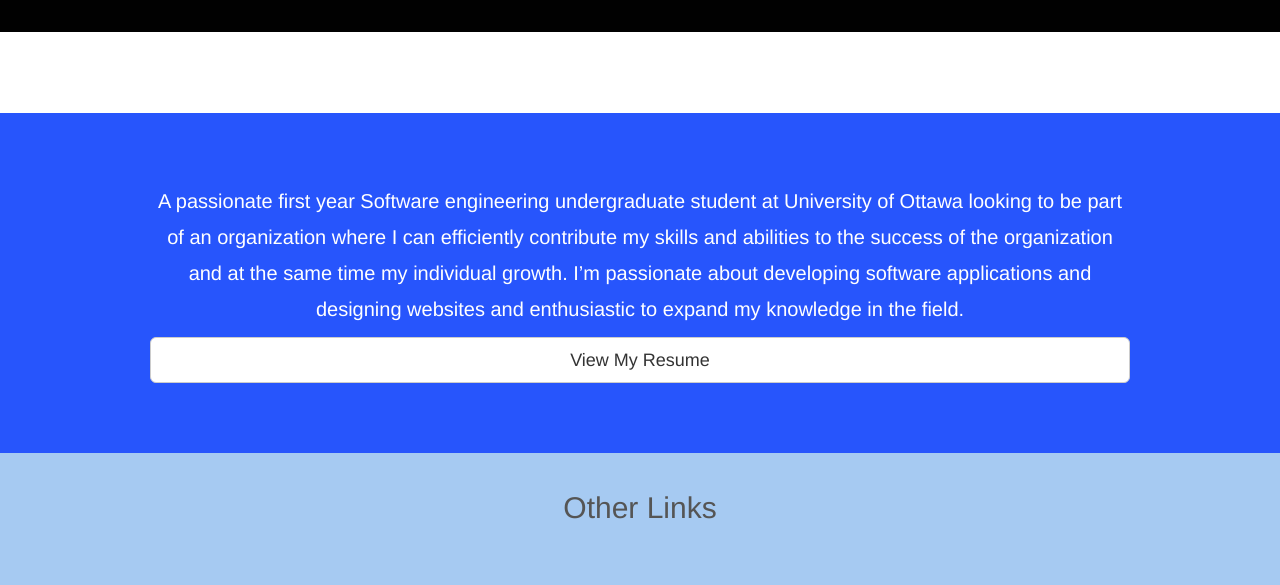
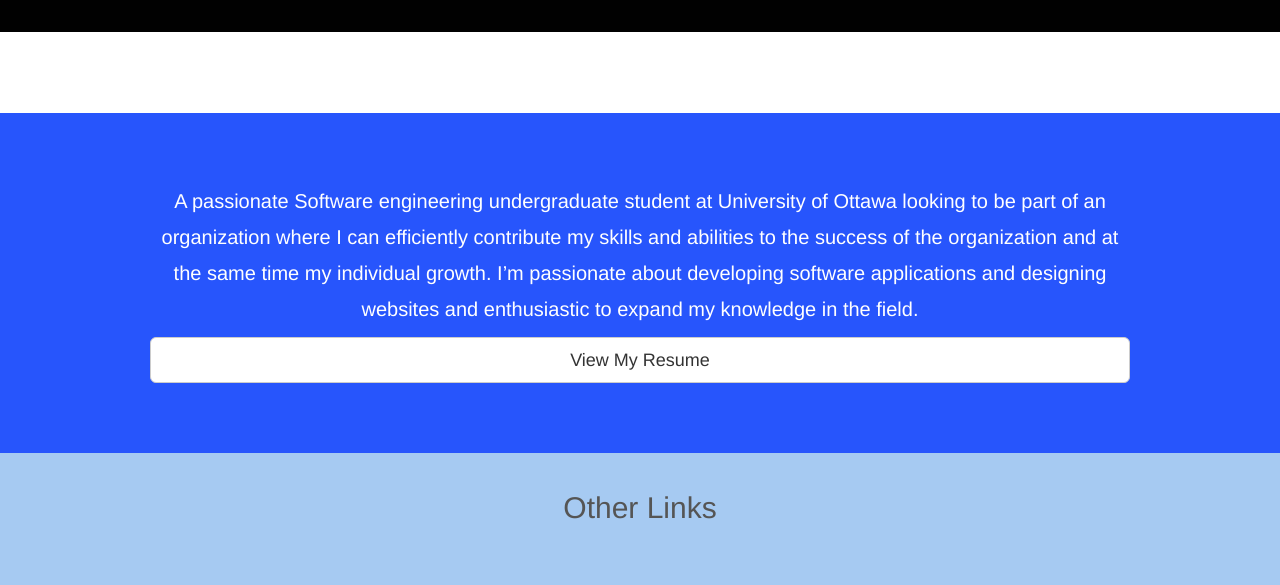
Before and after one commit to Parastoo-S/PersonalWebsite, a plain HTML site: page index.html in a window 1280 px wide. Shown: the part 768-1353 px from the top of the page. Drawn offline with nearby package versions, Linux system fonts and the light colour scheme; files whose address does not match are found by name.

Commit message:
updated description

```diff
--- a/index.html
+++ b/index.html
@@ -35,7 +35,7 @@
     </div>
 
     <div class="container-fluid bg-2 text-center">
-      <p>A passionate first year Software engineering undergraduate student at University of Ottawa looking to be part of an organization where I can efficiently contribute my skills and abilities to the success of the organization and at the same time my individual growth. I’m passionate about developing software applications and designing websites and enthusiastic to expand my knowledge in the field. </p>
+      <p>A passionate Software engineering undergraduate student at University of Ottawa looking to be part of an organization where I can efficiently contribute my skills and abilities to the success of the organization and at the same time my individual growth. I’m passionate about developing software applications and designing websites and enthusiastic to expand my knowledge in the field. </p>
     <form method="get" action="Resume.html">
         <button type="submit" class="btn btn-default btn-lg btn-block">View My Resume</button>
     </form>
```
